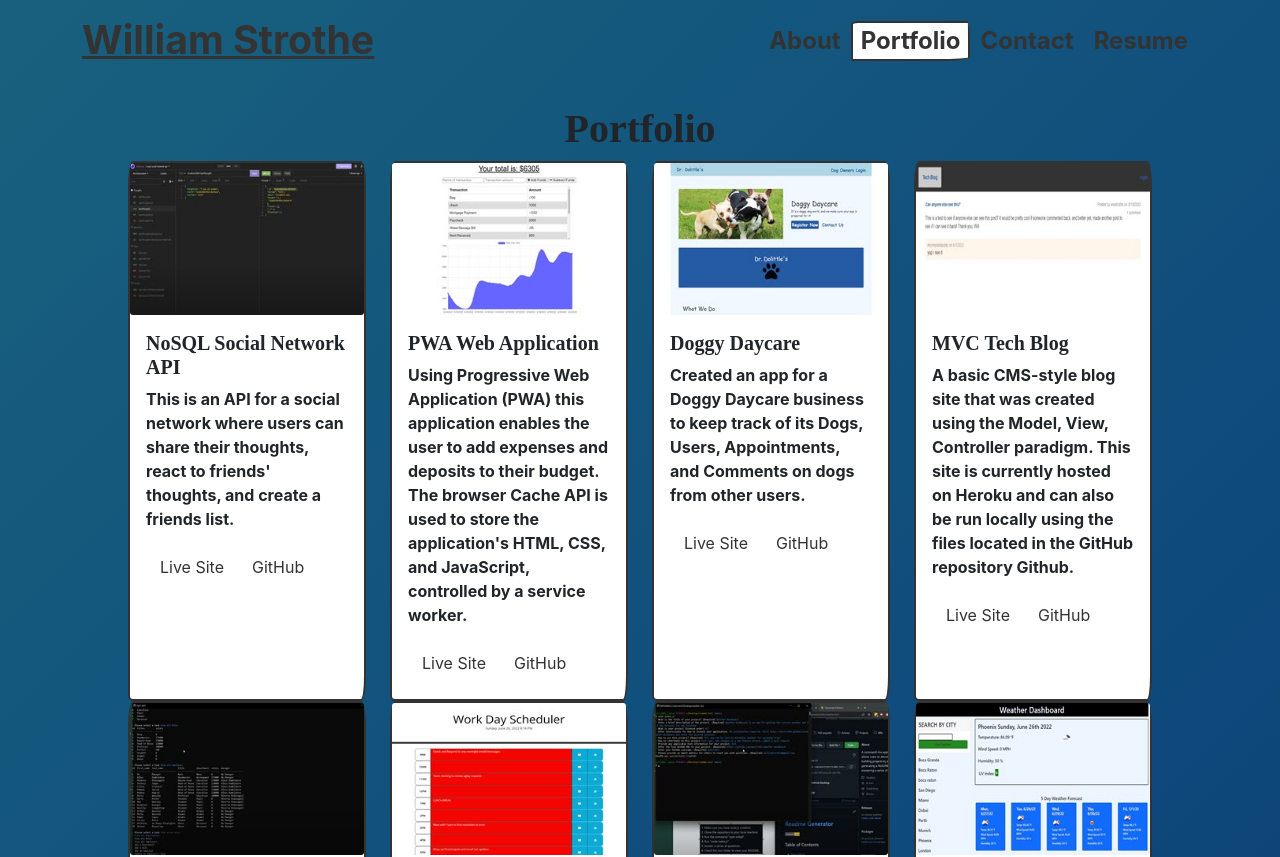
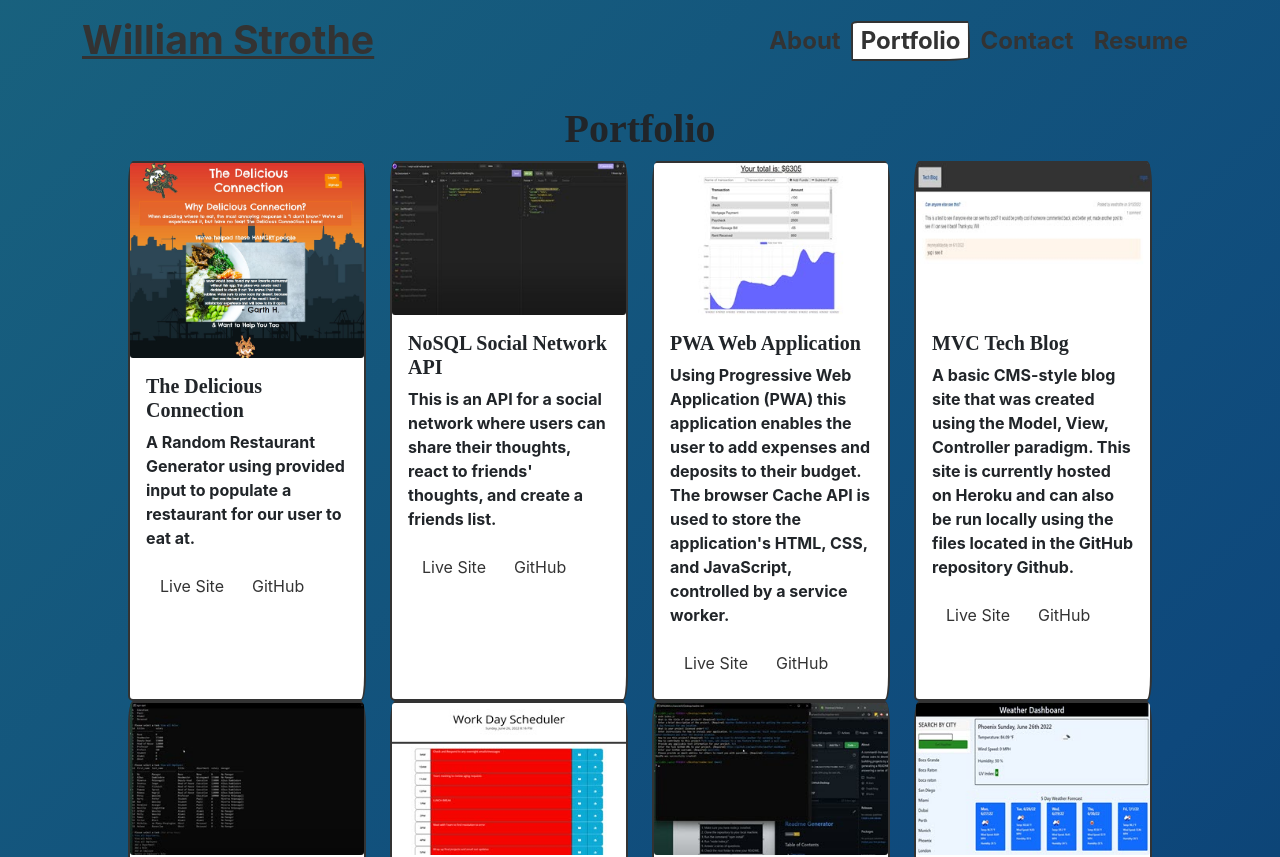
Before and after one commit to wwstrothe/react-portfolio, a React (Create React App) app: page /portfolio in a window 1280 px wide. Shown: the top 857 px of the page. Built offline with nearby package versions, Linux system fonts and the light colour scheme; a web font is replaced by a local one.

Commit message:
added TDC to portfolio

```diff
--- a/src/data/projectData.js
+++ b/src/data/projectData.js
@@ -1,4 +1,13 @@
 export const projects = [
+  {
+    id: 3,
+    title: "The Delicious Connection",
+    image: "tdc.jpg",
+    description:
+      "A Random Restaurant Generator using provided input to populate a restaurant for our user to eat at.",
+    link: "https://delcon.herokuapp.com/",
+    github: "https://github.com/wwstrothe/the-delicious-connection",
+  },
   {
     id: 1,
     title: "NoSQL Social Network API",
@@ -16,15 +25,6 @@ export const projects = [
       "Using Progressive Web Application (PWA) this application enables the user to add expenses and deposits to their budget. The browser Cache API is used to store the application's HTML, CSS, and JavaScript, controlled by a service worker.",
     link: "https://secure-hollows-22505.herokuapp.com/",
     github: "https://github.com/wwstrothe/pwa-budget-tracker",
-  },
-  {
-    id: 3,
-    title: "Doggy Daycare",
-    image: "Doggy-Daycare.jpg",
-    description:
-      "Created an app for a Doggy Daycare business to keep track of its Dogs, Users, Appointments, and Comments on dogs from other users.",
-    link: "https://vast-plains-21432.herokuapp.com/",
-    github: "https://github.com/wwstrothe/Doggy-Daycare/",
   },
   {
     id: 4,
```
Also changed, not shown: public/Images/tdc.jpg (added).
